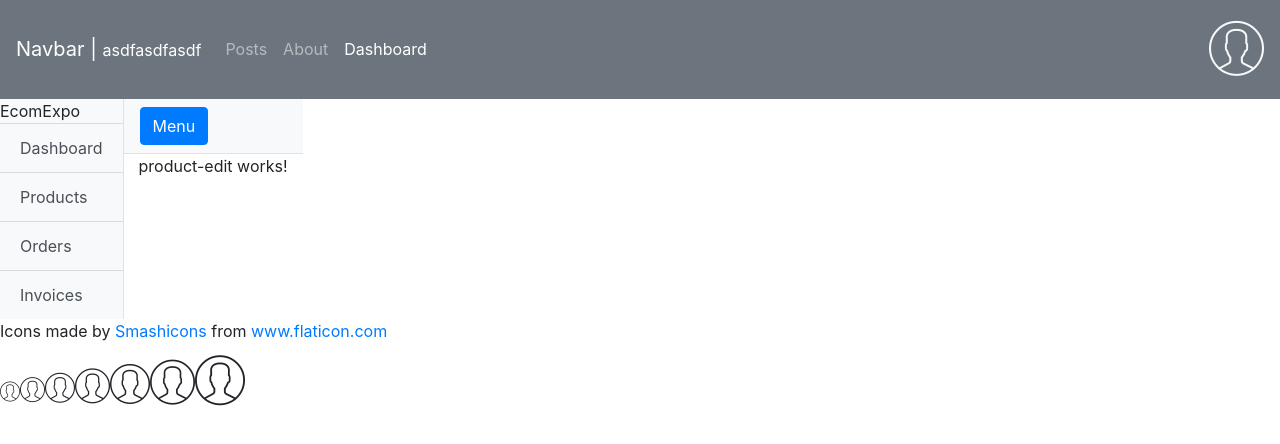
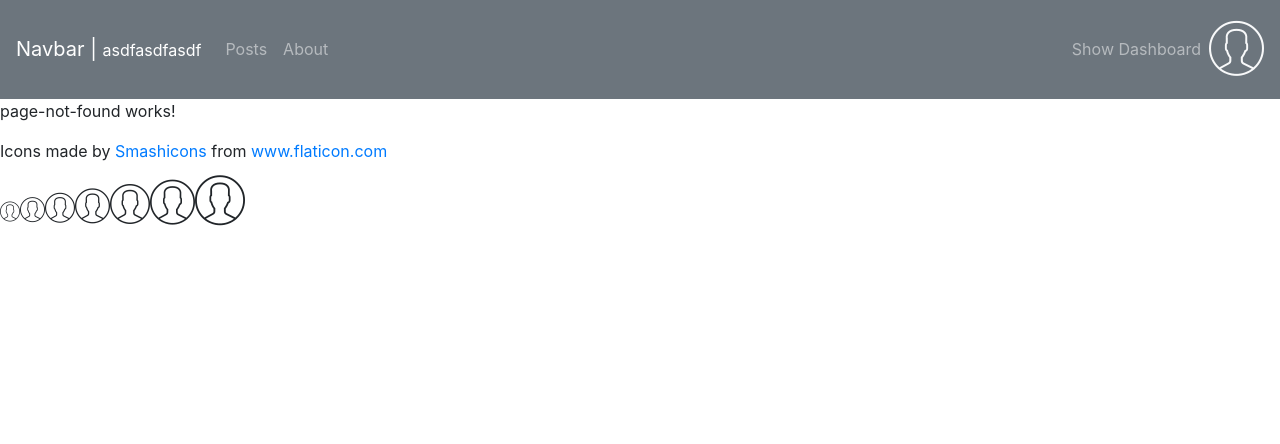
Before and after one commit to lopes-leandro/LearnAngularRouter, an Angular app: page /dashboard/products/1/edit in a window 1280 px wide. Shown: the top 444 px of the page. Built offline with nearby package versions, Linux system fonts and the light colour scheme.

Commit message:
update navbar and dashboard

```diff
--- a/src/app/app.component.html
+++ b/src/app/app.component.html
@@ -1,8 +1,15 @@
 <app-navbar></app-navbar>
-<router-outlet></router-outlet>
+<div class="row">
+    <div class="col-9">
+        <router-outlet #o="outlet"></router-outlet>
+    </div>
+    <div class="col-3">
+        <router-outlet name="Dashboard"></router-outlet>
+    </div>
+</div>
 
 <div>Icons made by <a href="https://br.flaticon.com/autores/smashicons" title="Smashicons">Smashicons</a> from <a
-                href="https://br.flaticon.com/" title="Flaticon">www.flaticon.com</a></div>
+        href="https://br.flaticon.com/" title="Flaticon">www.flaticon.com</a></div>
 <i class="flaticon-user-3"></i>
 <i class="flaticon-2x flaticon-user-3"></i>
 <i class="flaticon-3x flaticon-user-3"></i>
--- a/src/app/shared/navbar/navbar.component.html
+++ b/src/app/shared/navbar/navbar.component.html
@@ -12,10 +12,15 @@
       <li class="nav-item">
         <a class="nav-link" routerLink="about" routerLinkActive="active">About <span class="sr-only">(current)</span></a>
       </li>
-      <li class="nav-item">
-        <a class="nav-link" routerLink="dashboard" routerLinkActive="active">Dashboard <span class="sr-only">(current)</span></a>
-      </li>
     </ul>
   </div>
+  <ul class="navbar-nav ml-auto">
+    <li class="nav-item" *ngIf="showDashboard">
+      <a class="nav-link" routerLinkActive="active" (click)="displayDashboard()">Show Dashboard</a>
+    </li>
+    <li class="nav-item" *ngIf="!showDashboard">
+      <a class="nav-link" routerLinkActive="active" (click)="hideDashboard()">Hide Dashboard</a>
+    </li>
+  </ul>
   <span class="text-light flaticon-8x flaticon-user-3"></span>
 </nav>
--- a/src/app/shared/navbar/navbar.component.ts
+++ b/src/app/shared/navbar/navbar.component.ts
@@ -1,4 +1,5 @@
 import { Component, OnInit } from '@angular/core';
+import { Router } from '@angular/router';
 
 @Component({
   selector: 'app-navbar',
@@ -7,9 +8,21 @@ import { Component, OnInit } from '@angular/core';
 })
 export class NavbarComponent implements OnInit {
 
-  constructor() { }
+  constructor(private router: Router) { }
+
+  showDashboard = true;
 
   ngOnInit() {
   }
 
+  displayDashboard() {
+    this.router.navigate([{ outlets: {Dashboard: ['dashboard']}}]);
+    this.showDashboard = false;
+  }
+
+  hideDashboard() {
+    this.router.navigate([{ outlets: {Dashboard: null}}]);
+    this.showDashboard = true;
+  }
+
 }
--- a/src/app/views/dashboard/dashboard-routing.module.ts
+++ b/src/app/views/dashboard/dashboard-routing.module.ts
@@ -11,6 +11,7 @@ const routes: Routes = [
   {
     path: 'dashboard',
     component: DashboardComponent,
+    outlet: 'Dashboard',
     children: [
       {
         path: 'products',
```
Also changed, not shown: 1 other file (tests, documents, lock files or other folders).
